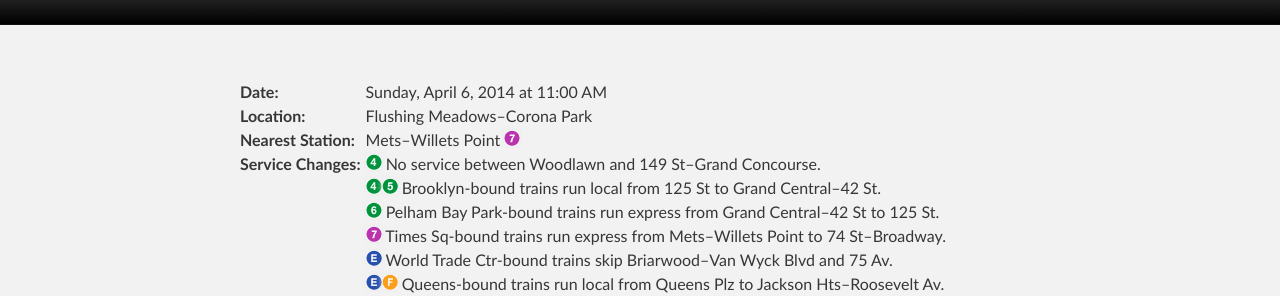
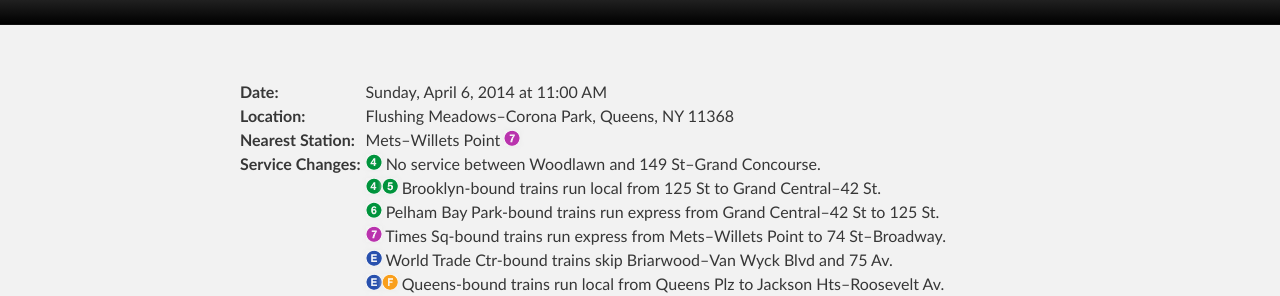
Before and after one commit to d11directions/d11directions.github.io, a Jekyll site: the page built from _posts/2014-04-06-Walk_For_Kids_Growth.html, in a window 1280 px wide. Shown: the part 165-461 px from the top of the page. Built offline with Jekyll 4.4.1, drawn with Linux system fonts in a browser that asks for light colours.

Commit message:
Update Walk For Kids Growth Location

```diff
--- a/_posts/2014-04-06-Walk_For_Kids_Growth.html
+++ b/_posts/2014-04-06-Walk_For_Kids_Growth.html
@@ -5,7 +5,7 @@ for: Stuyvesant Key Club
 tags:
     - stuy
 time: Sunday, April 6, 2014 at 11:00 AM
-location: Flushing Meadows&ndash;Corona Park
+location: Flushing Meadows&ndash;Corona Park, Queens, NY 11368
 nearest-station: Mets&ndash;Willets Point <img src="/img/7.png" alt="(7)">
 changes-brief:
     - <img src="/img/4.png" alt="(4)"> No service between Woodlawn and 149 St&ndash;Grand Concourse.
```
